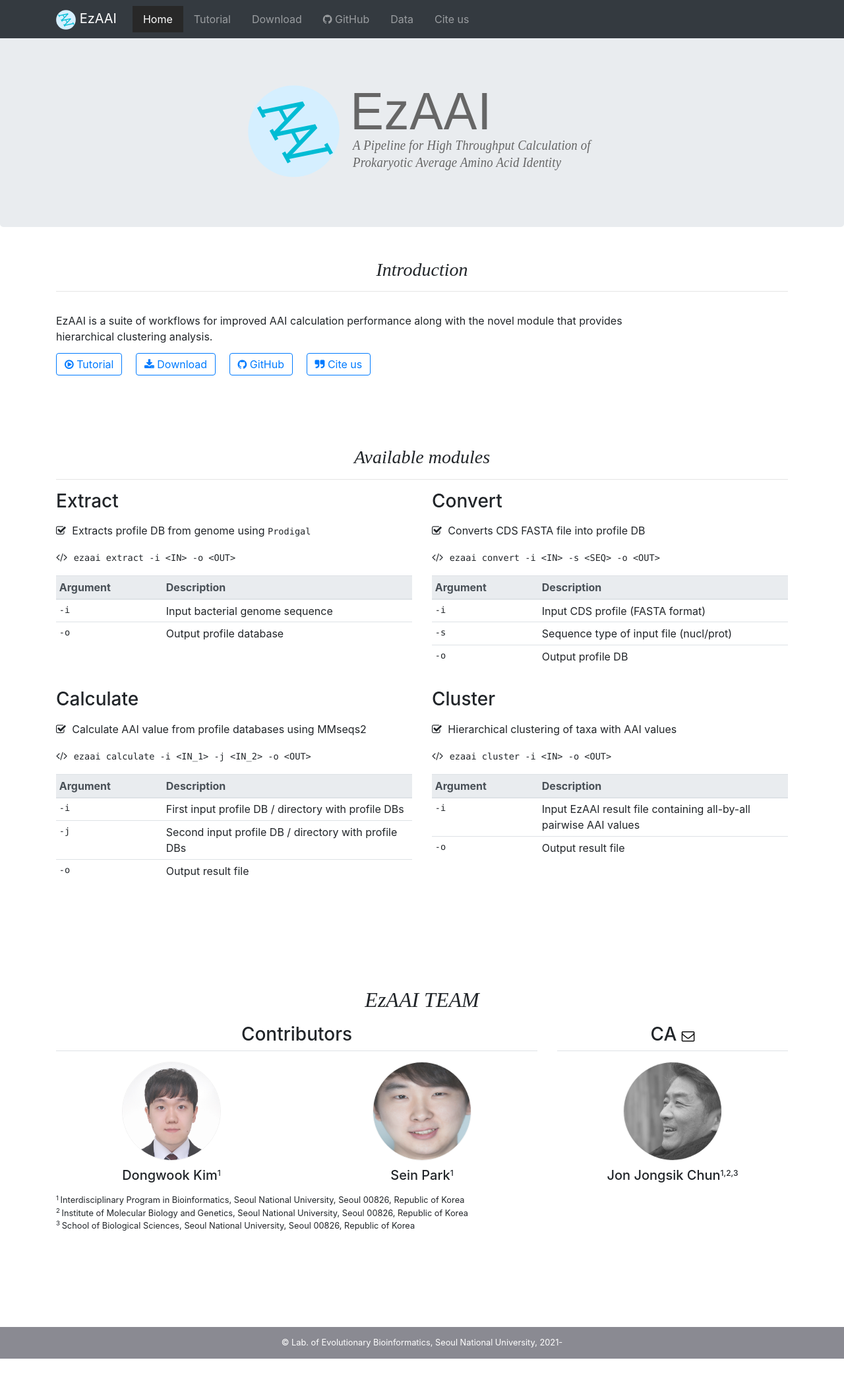
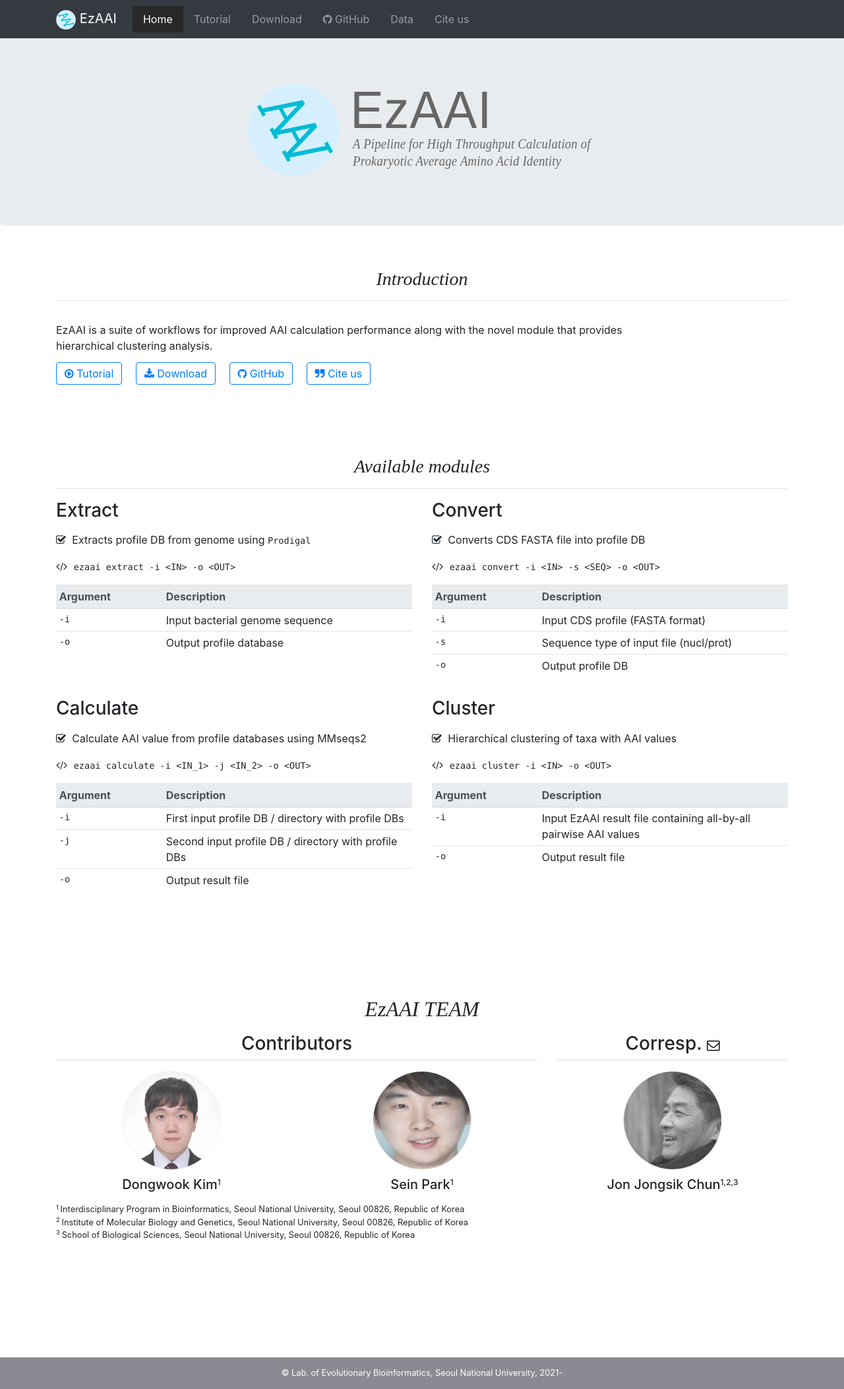
Before and after one commit to endixk/ezaai, a plain HTML site: page docs/index.html in a window 1280 px wide. Shown: the whole page at 66% size. Before the commit the page ends 2059 px from the top, so only its background shows below. Drawn offline with nearby package versions, Linux system fonts and the light colour scheme.

Commit message:
fix footer style

```diff
--- a/docs/index.html
+++ b/docs/index.html
@@ -27,14 +27,7 @@
 	src="https://stackpath.bootstrapcdn.com/bootstrap/4.3.1/js/bootstrap.min.js"
 	integrity="sha384-JjSmVgyd0p3pXB1rRibZUAYoIIy6OrQ6VrjIEaFf/nJGzIxFDsf4x0xIM+B07jRM"
 	crossorigin="anonymous"></script>
-<script>
-  window.dataLayer = window.dataLayer || [];
-  function gtag(){dataLayer.push(arguments);}
-  gtag('js', new Date());
-
-  gtag('config', 'G-9B3HSS9PWF');
-</script>
-<meta charset="EUC-KR">
+<meta charset="utf-8">
 <style>
 	.inline-code {
 		font-size:85%;
@@ -42,19 +35,14 @@
 	}
 </style>
 </head>
-<body style="padding-left:0;padding-right:0">
-	<section>
-		<div class="jumbotron">
-			<div class="container">
+<body>
+	<div class="jumbotron" style="margin: 3rem 0 -3rem 0">
+		<div class="container">
 			<img src="images/ezaai_banner.svg" style="max-width:50%;margin-left:auto;margin-right:auto;height:auto;width:auto;display:block">
-			<!--
-			<h1 class="text-center" style="font-size:4rem">EzAAI</h1>
-			</div>
-
-				<h6 class="text-center" style="font-family:serif"><em>A Pipeline for High Throughput Calculation of Prokaryotic Average Amino Acid Identity</em></h6>-->
-			</div>
 		</div>
-		<div class="container p1" style="margin-bottom:5rem">
+	</div>
+	<section class="body_section">
+				<div class="container p1" style="margin-bottom:5rem">
 			<h3 class="text-center" style="font-family:serif"><em>Introduction</em></h3>
 			<hr>
 			<div class="row">
@@ -210,7 +198,7 @@
 
 			<div class="col-md-4">
 				<div class="border-bottom" style="padding-left:1rem;padding-right:1rem">
-					<h3>CA <a href="mailto:jchun@snu.ac.kr" target="_top" style="color:black"><i class="fa fa-envelope-o" style="font-size:70%"></i></a></h3>
+					<h3>Corresp. <a href="mailto:jchun@snu.ac.kr" target="_top" style="color:black"><i class="fa fa-envelope-o" style="font-size:70%"></i></a></h3>
 				</div>
 			</div>
 		</div>
--- a/docs/style.css
+++ b/docs/style.css
@@ -1,14 +1,20 @@
-html{
+html, body {
   height: 100%;
+  margin: 0;
 }
 
 body {
   overflow:auto;
-  height: 100%;
-  padding: 50px;
   font: 14px;
   min-width: 200px;
   min-height: 200px;
+  display: flex;
+  flex-direction: column;
+  min-height: 100vh;
+}
+
+section {
+  flex: 1;
 }
 
 .navbar-nav > li{
@@ -124,20 +130,16 @@ p{
 }*/
 
 .footer{
-  left: 0;
-  bottom: 0;
+  width: 100%;
   height: 3rem;
-  width: 100%;
-  padding: 5px 0;
   text-align: center;
-  vertical-align: middle;
   color: white;
   background: rgb(138, 138, 146);
   font-size: 0.8rem;
-
   display: flex;
   justify-content: center;
   align-items: center;
+  margin-top: auto;
 }
 
 .a-footer{
@@ -152,7 +154,8 @@ p{
 }
 
 .body_section{
-	margin: 2rem;
+  padding: 5rem 2rem 2rem 2rem;
+  flex: 1;
 }
 
 .active{
```
Also changed, not shown: docs/citation.html (+4 -11 lines), docs/data.html (+0 -7 lines), docs/download.html (+1 -8 lines), docs/tutorial.html (+1 -8 lines).
